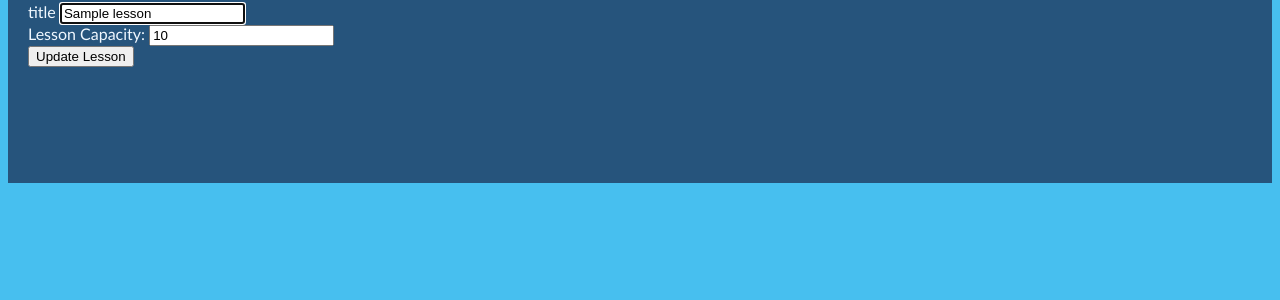
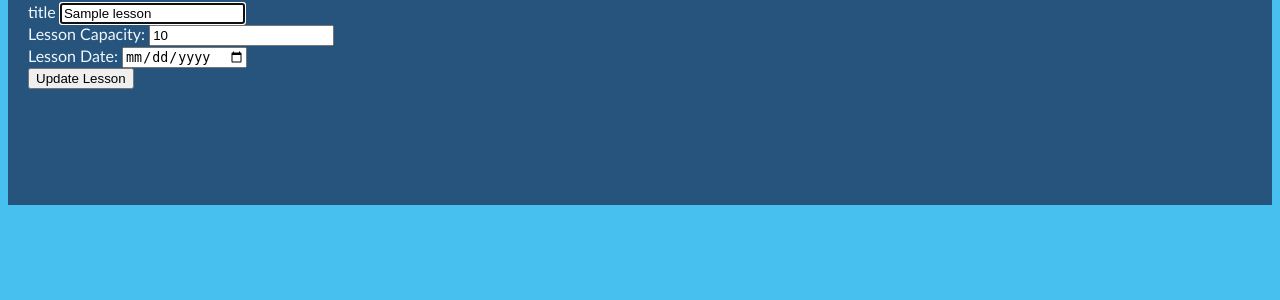
Before and after one commit to JackOfDickson/Hobbyist_web_app, a Flask app: page /lessons/1/edit in a window 1280 px wide. Shown: the part 108-408 px from the top of the page. Run offline with Flask 2, Linux system fonts and the light colour scheme; a database or web service that is not in the repository returns one stand-in record (values such as "Sample title"); some libraries are stand-ins or nearby versions.

Commit message:
added lesson date into the edit form

```diff
--- a/templates/lessons/edit.html
+++ b/templates/lessons/edit.html
@@ -10,6 +10,10 @@
         <label for="capacity">Lesson Capacity:</label>
         <input type="int" id="capacity" name="capacity" value="{{lesson.capacity}}" required>
     </div>
+    <div>
+        <label for="lesson_date">Lesson Date:</label>
+        <input type="date" id="lesson_date" name="lesson_date" value="{{lesson.lesson_date}}" required>
+    </div>
 
     <button type="submit">Update Lesson</button>
 </form>
```
